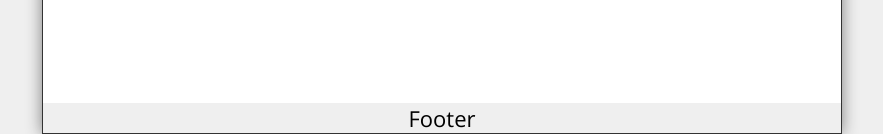
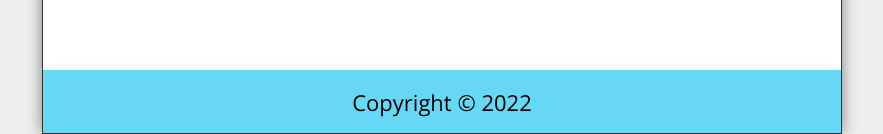
Before and after one commit to SuryanshuTomar/Projects, a React (Create React App) app in the folder React/dave-blog/: page / in a window 1280 px wide. Shown: the part 666-800 px from the top of the page, without its empty margins (198-1081 px from the left). Built offline with nearby package versions, Linux system fonts and the light colour scheme.

Commit message:
Footer Component

```diff
--- a/React/dave-blog/src/components/Footer.js
+++ b/React/dave-blog/src/components/Footer.js
@@ -1,7 +1,12 @@
 import React from "react";
 
 function Footer() {
-	return <footer>Footer</footer>;
+	const today = new Date();
+	return (
+		<footer className="Footer">
+			<p>Copyright &copy; {today.getFullYear()}</p>
+		</footer>
+	);
 }
 
 export default Footer;
```
